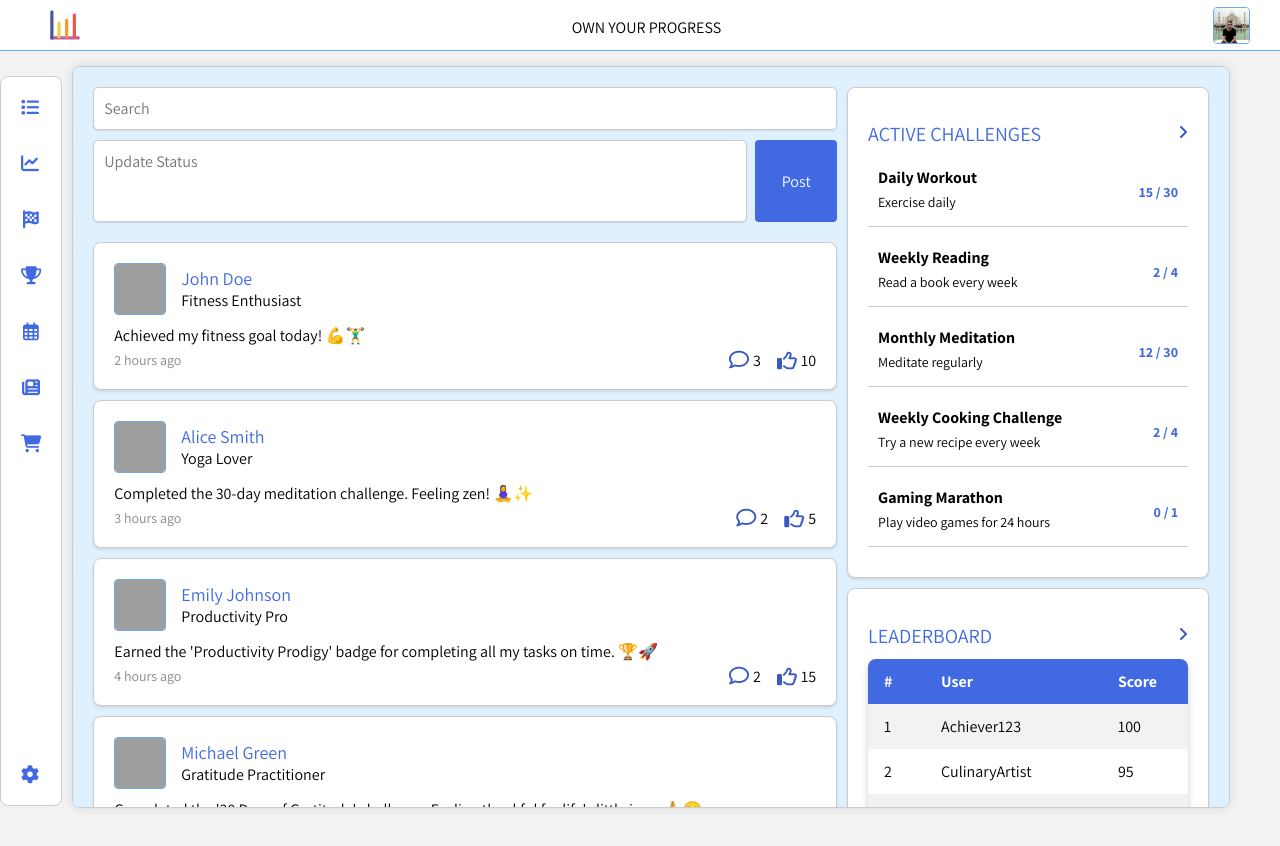
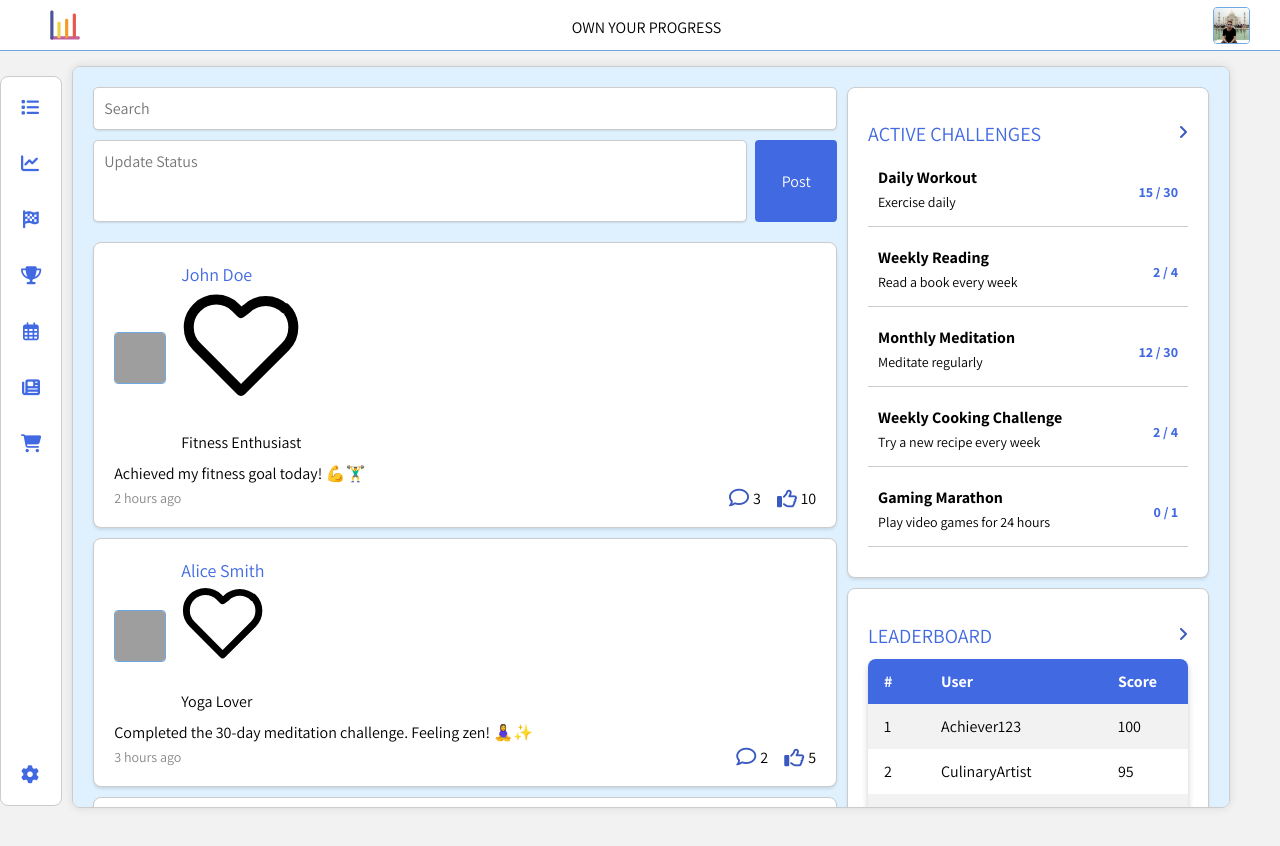
Before and after one commit to joseph-johnson27001/habits_tracker, a Vue app: page / in a window 1280 px wide. Shown: the top 846 px of the page. Built offline with nearby package versions, Linux system fonts and the light colour scheme; grey boxes are pictures that could not be loaded.

Commit message:
Badge Icon and import

```diff
--- /dev/null
+++ b/src/components/NewsFeed/BadgeIcons.vue
@@ -0,0 +1,27 @@
+<!-- BadgeIcons.vue -->
+<template>
+  <div>
+    <!-- Your SVGs go here -->
+    <svg
+      xmlns="http://www.w3.org/2000/svg"
+      viewBox="0 0 24 24"
+      fill="none"
+      stroke="currentColor"
+      stroke-width="2"
+      stroke-linecap="round"
+      stroke-linejoin="round"
+      class="feather feather-heart"
+    >
+      <path
+        d="M20.84 4.61a5.5 5.5 0 0 0-7.78 0L12 5.39l-1.06-1.06a5.5 5.5 0 0 0-7.78 7.78L12 21l8.84-8.83a5.5 5.5 0 0 0 0-7.78z"
+      ></path>
+    </svg>
+    <!-- Add more SVGs as needed -->
+  </div>
+</template>
+
+<script>
+export default {
+  name: "BadgeIcons",
+};
+</script>
--- a/src/components/NewsFeed/NewsFeed.vue
+++ b/src/components/NewsFeed/NewsFeed.vue
@@ -28,6 +28,7 @@
               item.userName
             }}</span>
           </router-link>
+          <BadgeIcons />
           <br />
           <span class="user-title">{{ item.userTitle }}</span>
         </div>
@@ -87,11 +88,13 @@
 
 <script>
 import SearchBar from "@/components/NewsFeed/SearchBar.vue";
+import BadgeIcons from "@/components/NewsFeed/BadgeIcons.vue";
 
 export default {
   name: "NewsFeed",
   components: {
     SearchBar,
+    BadgeIcons,
   },
   data() {
     return {
```
